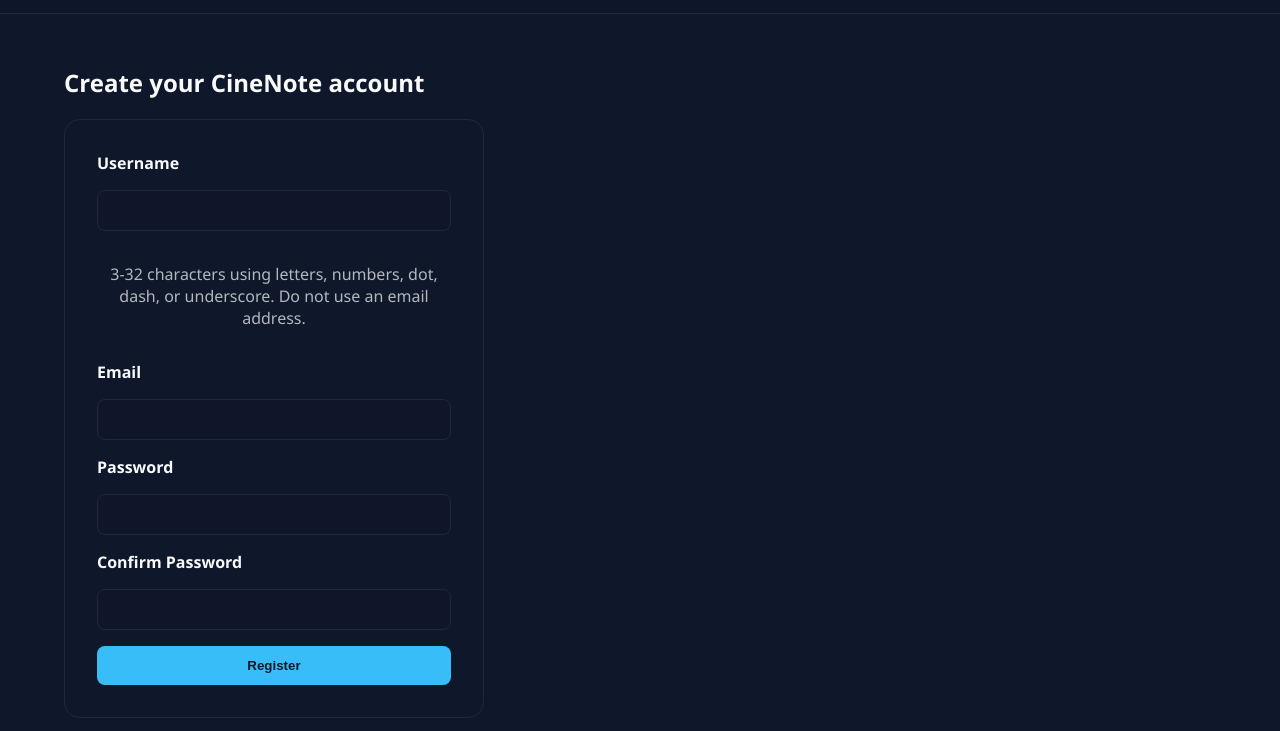
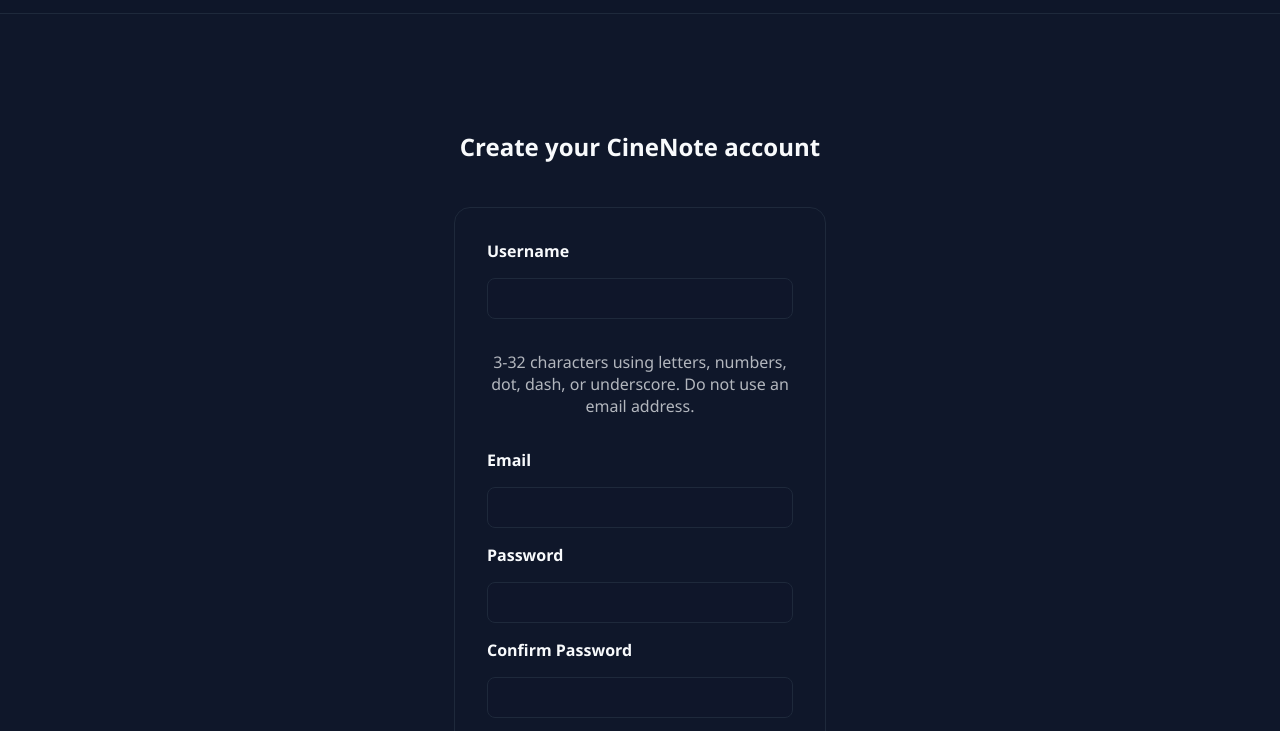
Before and after one commit to FVCA19/QTest, a plain HTML site: page frontend/register.html in a window 1280 px wide. Shown: the part 52-783 px from the top of the page. Drawn offline with Linux system fonts and the light colour scheme; a script that the page names is missing.

Commit message:
Update authentication layout and styles for login and registration pages
- Added a new class `auth-layout` to the body in `login.html` and `register.html` for consistent styling.
- Introduced styles in `styles.css` to enhance the layout of authentication forms, including centering and spacing adjustments for improved user experience.

```diff
--- a/frontend/css/styles.css
+++ b/frontend/css/styles.css
@@ -66,6 +66,26 @@ main {
   max-width: 1200px;
   margin: 2rem auto;
   padding: 0 1.5rem 3rem;
+}
+
+.auth-layout main {
+  max-width: 420px;
+  margin: 6rem auto;
+  display: flex;
+  flex-direction: column;
+  gap: 1.5rem;
+}
+
+.auth-layout main h2 {
+  text-align: center;
+}
+
+.auth-layout form {
+  width: 100%;
+}
+
+.auth-layout .muted-link {
+  text-align: center;
 }
 
 .card-grid {
--- a/frontend/register.html
+++ b/frontend/register.html
@@ -6,7 +6,7 @@
     <title>CineNote | Register</title>
     <link rel="stylesheet" href="/css/styles.css" />
   </head>
-  <body>
+  <body class="auth-layout">
     <header>
       <h1>CineNote</h1>
       <nav>
```
Also changed, not shown: frontend/login.html (+1 -1 lines).
